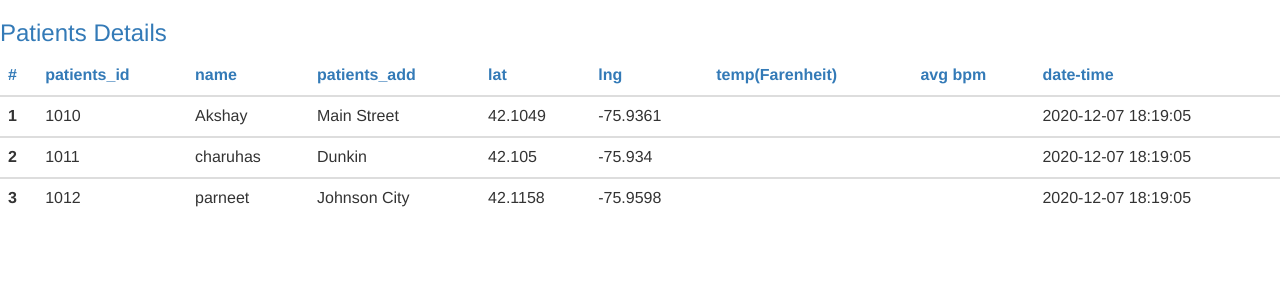
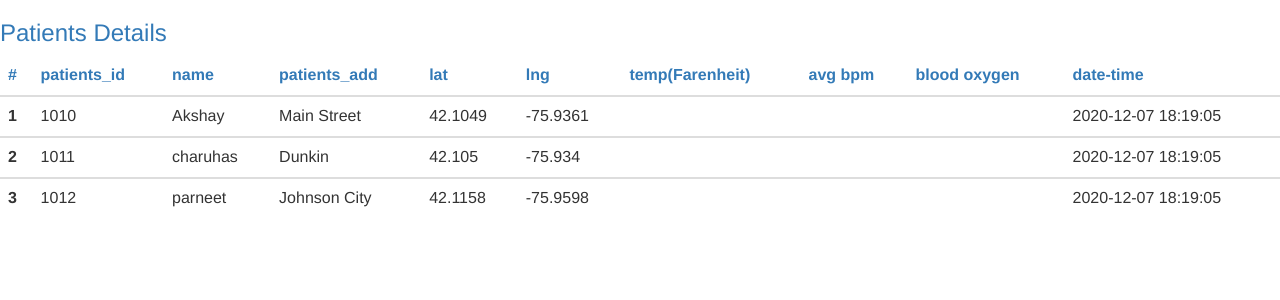
Before and after one commit to ashinde3/COVID-19-Home-Care, a PHP site: page /patients.php in a window 1280 px wide. Shown: the top 300 px of the page. Run offline with PHP 8.4, Linux system fonts and the light colour scheme; data comes from the database, SQL or seed files in the repository; some libraries are stand-ins or nearby versions.

Commit message:
updated version 8

```diff
--- a/pat_monitor.php
+++ b/pat_monitor.php
@@ -37,6 +37,7 @@
                              <th>lng</th>
                              <th>temp(Farenheit)</th>
                              <th>avg bpm</th>
+                             <th>blood oxygen</th>
                              <th>date-time</th>
                           </tr>
                        </thead>
@@ -81,6 +82,9 @@ while($row = mysqli_fetch_assoc($result)) { ?>
                               <?php echo $row['bpm']; ?>
                               </td>
                               <td>
+                              <?php echo $row['blood oxygen']; ?>
+                              </td>
+                              <td>
                               <?php echo $row['Date-Time']; ?>
                               </td>
                            </tr>
--- a/patients.php
+++ b/patients.php
@@ -37,6 +37,7 @@
                              <th>lng</th>
                              <th>temp(Farenheit)</th>
                              <th>avg bpm</th>
+                             <th>blood oxygen</th>
                              <th>date-time</th>
                           </tr>
                        </thead>
@@ -82,6 +83,9 @@ while($row = mysqli_fetch_assoc($result)) { ?>
                               <?php echo $row['bpm']; ?>
                               </td>
                               <td>
+                              <?php echo $row['blood oxygen']; ?>
+                              </td>
+                              <td>
                               <?php echo $row['Date-Time']; ?>
                               </td>
                            </tr>
```
